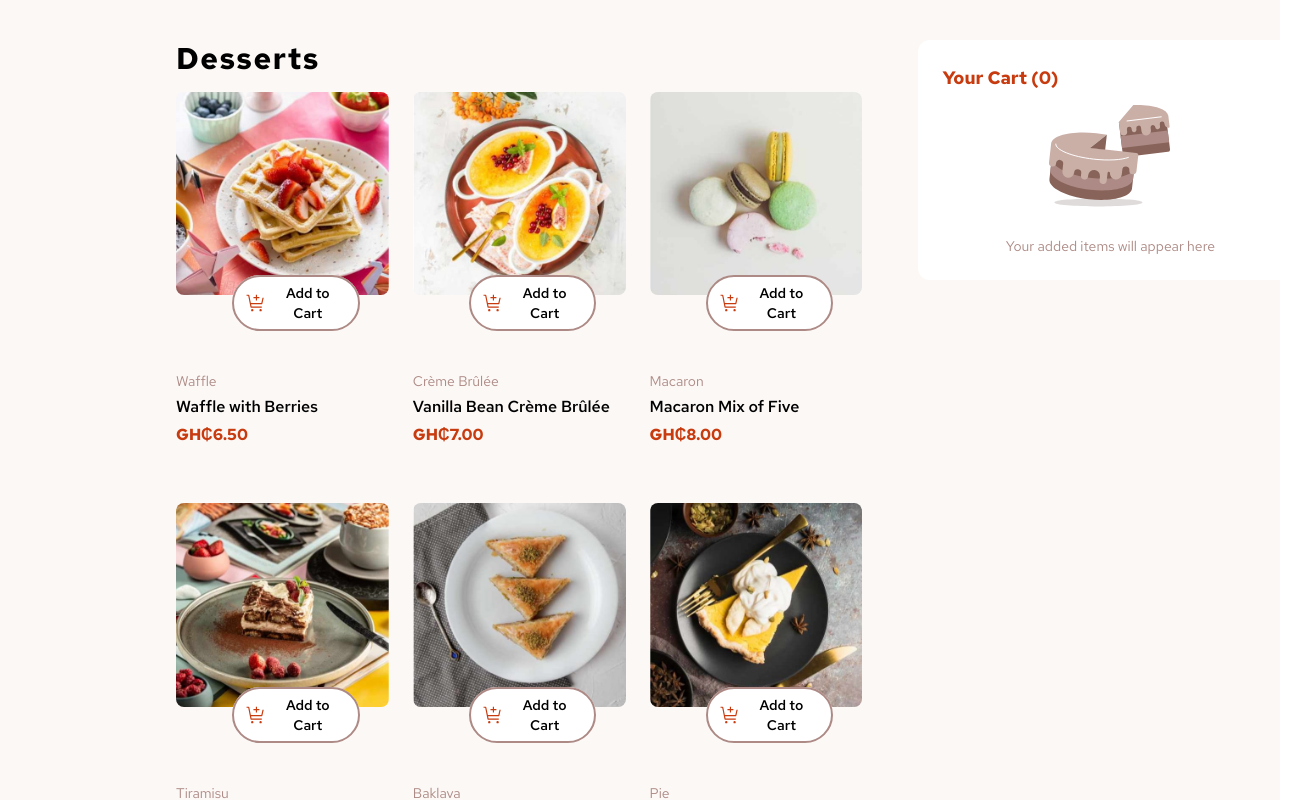
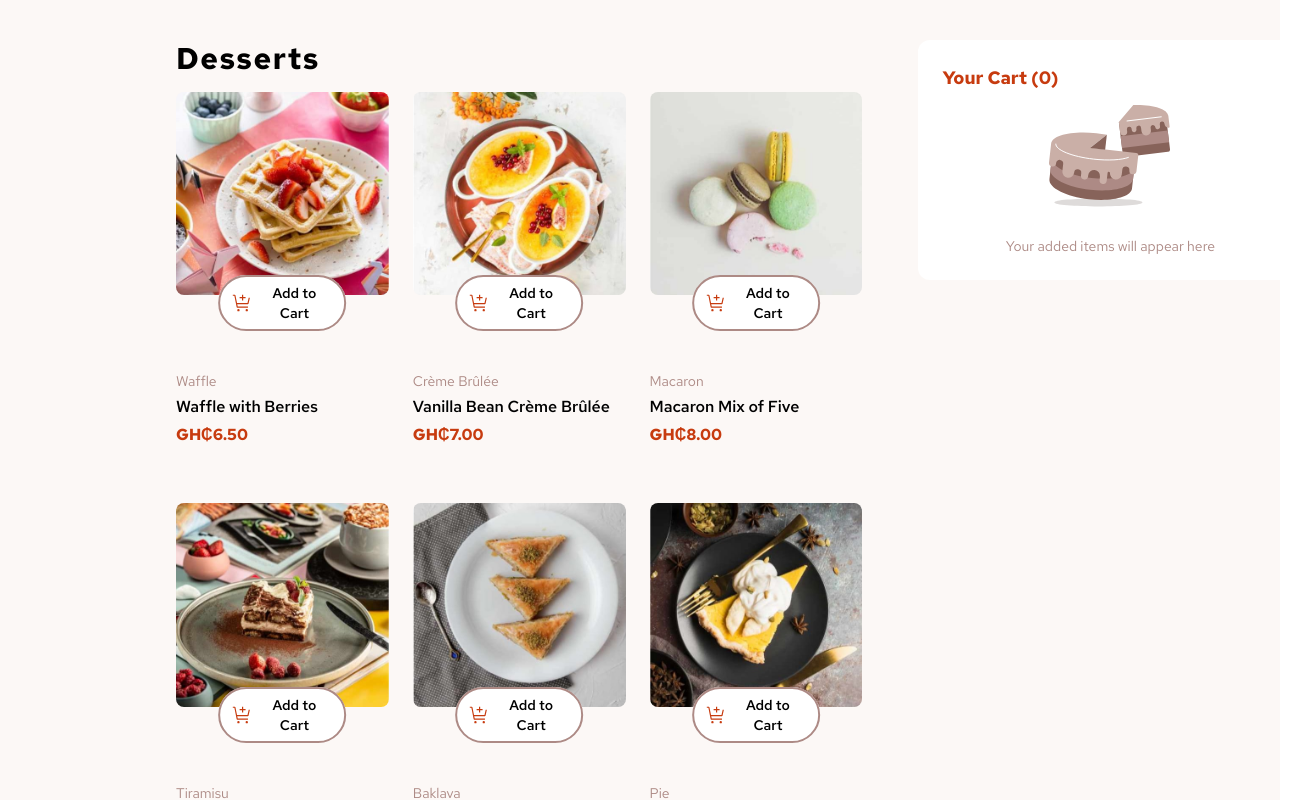
Before and after one commit to Bentil4/Dessert-app, an Angular app: page / in a window 1280 px wide. Shown: the top 800 px of the page, 1302 px wide, since content can reach past the window. Built offline with nearby package versions, Linux system fonts and the light colour scheme.

Commit message:
fix: enhance product card layout and responsiveness across breakpoints

```diff
--- a/src/app/components/product-card/product-card.html
+++ b/src/app/components/product-card/product-card.html
@@ -6,7 +6,7 @@
       [alt]="product().name"
       width="500"
       height="500"
-      class="w-full h-auto rounded-lg border-2 border-red"
+      class="w-full h-auto rounded-lg border-2 border-red lg:w-[120%] lg:h-auto xl:w-full"
     />
   } @else {
     <img
@@ -15,12 +15,12 @@
       [alt]="product().name"
       width="500"
       height="500"
-      class="w-full h-auto rounded-lg"
+      class="w-full h-auto rounded-lg lg:w-[120%] lg:h-auto xl:w-full"
     />
   }
 
   <div
-    class="flex items-center justify-center mt-3 sm:mt-3 relative -top-8 sm:-top-6 md:-top-8 left-14 w-3/5 rounded-full bg-white "
+    class="flex items-center justify-center mt-3 sm:mt-3 relative -top-8 sm:-top-6 md:-top-8 left-14 lg:left-1/2 lg:-translate-x-1/2 w-3/5 rounded-full bg-white "
   >
     @if (inCartQuantity() > 0) {
       <div
@@ -57,7 +57,7 @@
     }
   </div>
 
-  <p class="mt-1 sm:mt-2 text-xs sm:text-sm text-rose-400">{{ product().category }}</p>
-  <h3 class="font-semibold pt-1 text-sm sm:text-base">{{ product().name }}</h3>
-  <p class="text-red font-bold pt-1 text-sm sm:text-base">{{ product().price | currency: 'GH₵' }}</p>
+  <p class="mt-1 sm:mt-2 text-xs sm:text-sm lg:text-base xl:text-sm text-rose-400">{{ product().category }}</p>
+  <h3 class="font-semibold pt-1 text-sm sm:text-base lg:text-lg xl:text-base">{{ product().name }}</h3>
+  <p class="text-red font-bold pt-1 text-sm sm:text-base lg:text-lg xl:text-base">{{ product().price | currency: 'GH₵' }}</p>
 </article>
--- a/src/app/components/product-list/product-list.html
+++ b/src/app/components/product-list/product-list.html
@@ -1,5 +1,5 @@
 @if (products$ | async; as products) {
-<section class="grid gap-6 sm:grid-cols-2 md:grid-cols-3 lg:grid-cols-3">
+<section class="grid gap-6 sm:grid-cols-2 md:grid-cols-3 lg:grid-cols-3 xl:grid-cols-3">
   @for (product of products; track product.name) {
   <app-product-card [product]="product" [inCartQuantity]="getQuantity(product)" (add)="addToCart($event)"
     (increment)="incrementQuantity(product)" (decrement)="decrementQuantity(product)" />
--- a/src/app/pages/dessert/dessert.html
+++ b/src/app/pages/dessert/dessert.html
@@ -1,4 +1,4 @@
-<main class="w-full px-44 pt-10 bg-rose-50 max-lg:p-10 max-lg-w-full">
+<main class="w-full px-44 pt-10 bg-rose-50 max-lg:p-10 lg:w-full overflow-x-hidden">
   <section class="flex gap-14 max-lg:flex-col lg:flex-row">
     <section class="flex flex-col gap-14 lg:flex-row">
       <section class="flex w-full flex-col lg:w-4/5">
```
